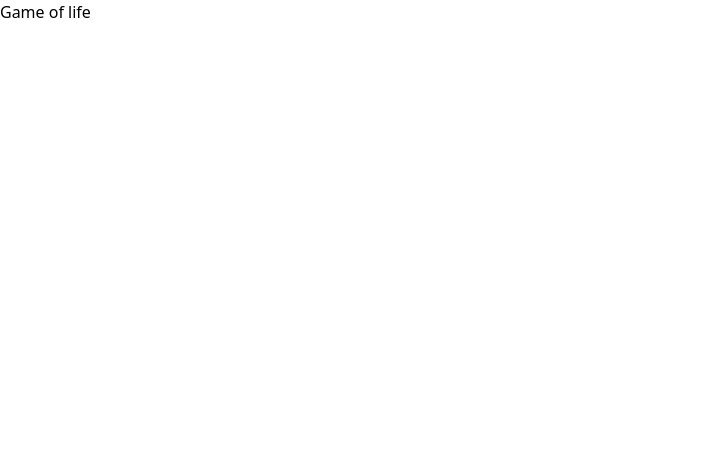
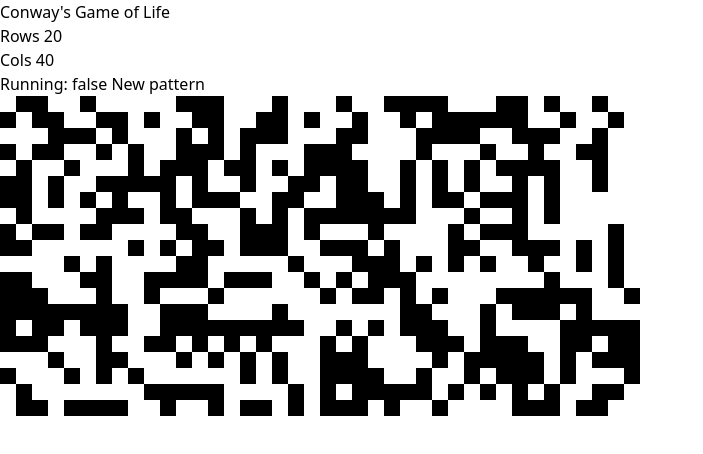
Before and after one commit to qhungg289/game-of-life, a Svelte app: page / in a window 1280 px wide. Shown: the top 454 px of the page, without its empty margins (0-703 px from the left). Built offline with nearby package versions, Linux system fonts and the light colour scheme.

Commit message:
update App.svelte

```diff
--- a/src/App.svelte
+++ b/src/App.svelte
@@ -1,9 +1,83 @@
 <script>
+	import { onDestroy, onMount } from "svelte";
+	import { v4 as uuidv4 } from "uuid";
+
+	let rows = 20;
+	let cols = 40;
+	let grid = [];
+	let nextGrid = [];
+	let isRunning = false;
+	let speed = 1000;
+
+	function generateNewPattern() {
+		for (let i = 0; i < grid.length; i++) {
+			for (let j = 0; j < grid[i].length; j++) {
+				grid[i][j] = Math.floor(Math.random() * 2);
+			}
+		}
+	}
+
+	function countNeighbors(x, y) {}
+
+	$: {
+		grid = new Array(rows);
+		for (let i = 0; i < grid.length; i++) {
+			grid[i] = new Array(cols);
+		}
+		generateNewPattern();
+	}
+	// $: console.table(grid);
+
+	const intervalId = setInterval(() => {
+		if (isRunning) {
+			console.log("tick");
+		}
+	}, speed);
+
+	onDestroy(() => clearInterval(intervalId));
 </script>
 
-<main>
-	<h1>Game of life</h1>
+<main class="flex flex-col items-center gap-4 mt-4">
+	<h1 class="text-2xl font-bold">Conway's Game of Life</h1>
+	<div>
+		<div>
+			<label for="rows">Rows</label>
+			<input
+				type="number"
+				id="rows"
+				class="text-right"
+				bind:value={rows}
+				min="5"
+			/>
+		</div>
+		<div>
+			<label for="cols">Cols</label>
+			<input
+				type="number"
+				id="cols"
+				class="text-right"
+				bind:value={cols}
+				min="5"
+			/>
+		</div>
+	</div>
+	<div class="flex gap-2">
+		<button class="bg-gray-300 p-2" on:click={() => (isRunning = !isRunning)}
+			>Running: {isRunning}</button
+		>
+		<button class="bg-gray-300 p-2" on:click={generateNewPattern}
+			>New pattern</button
+		>
+	</div>
+	<div
+		style:display="grid"
+		style:grid-template-columns={`repeat(${cols}, minmax(0, 1rem))`}
+		style:grid-template-rows={`repeat(${rows}, minmax(0, 1rem))`}
+	>
+		{#each grid as row}
+			{#each row as cell (uuidv4())}
+				<div style:background-color={cell ? "black" : "white"} />
+			{/each}
+		{/each}
+	</div>
 </main>
-
-<style>
-</style>
```
